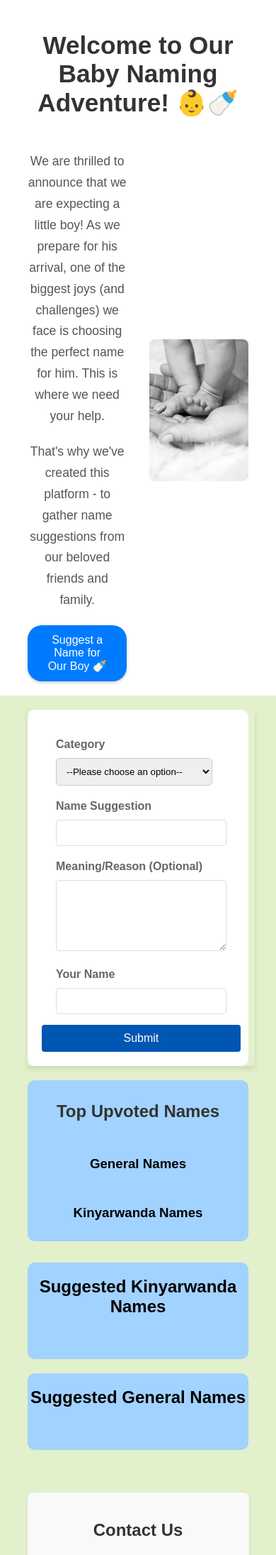
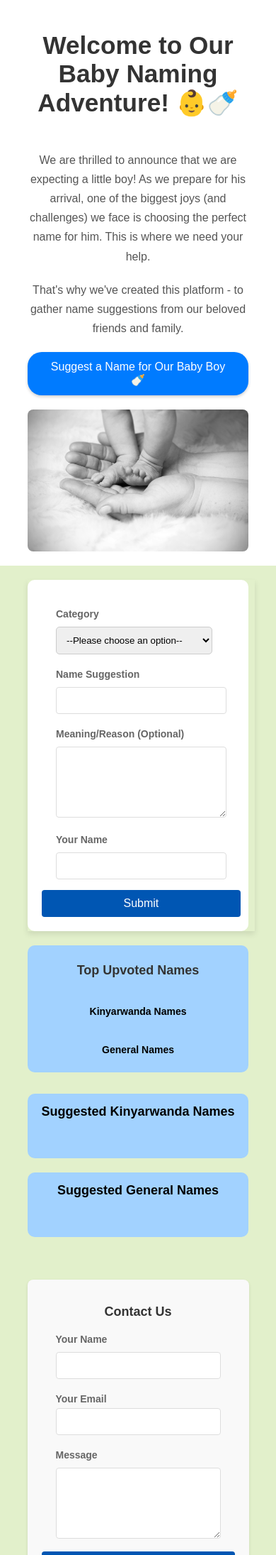
Before and after one commit to cdou2391/baby, a Flask app: page / in a window 390 px wide. Shown: the top 2191 px of the page at 71% size. Run offline with Flask 3, Linux system fonts and the light colour scheme; data that the repository does not hold is empty.

Commit message:
updated a few visual elements

```diff
--- a/static/style/style.css
+++ b/static/style/style.css
@@ -37,6 +37,7 @@ body, html {
     width: 100%;
     justify-content: space-between; /* Adjusts alignment */
     align-items: center; /* Vertically centers content */
+    flex-direction: row;
 }
 
 .text-content {
@@ -315,12 +316,49 @@ button[type="submit"]:hover {
     .categories {
         flex-direction: column;
     }
-    .center-content{
+    .center-content {
         flex-direction: column;
     }
-    .forms-container{
+    .forms-container {
         flex-direction: column;
         width: 90%;
+    }
+
+    .content-container{
+        width: 100%;
+        flex-direction: column;
+    }
+
+    .text-content {
+        width: 100%;
+        max-width: 100%;
+    }
+
+    .image-content {
+        margin-top: 20px;
+        width: 100%; /* Use width instead of max-width */
+        max-width: 100%; /* Adjust width for text readability */
+        background-size: cover; /* Ensures the background covers the div */
+        background-position: center; /* Centers the background image */
+    }
+
+    /* Adjusting font sizes for smaller screens */
+    body, p, button, input, textarea, label, h1, h2, h3, h4, h5, h6 {
+        font-size: 14px; /* Example size; adjust as needed */
+    }
+
+    /* Specific adjustments can be added as needed for different elements */
+    h1 {
+        font-size: 20px; /* Smaller h1 for smaller screens */
+    }
+    h2 {
+        font-size: 18px; /* Smaller h2 for smaller screens */
+    }
+    .button-text, button[type="submit"] {
+        font-size: 16px; /* Smaller button text */
+    }
+    .main-container p{
+        font-size: 16px; /* Smaller button text */
     }
 }
 
--- a/templates/home.html
+++ b/templates/home.html
@@ -17,7 +17,7 @@
                             As we prepare for his arrival, one of the biggest joys (and challenges) we face is choosing the perfect name for him.
                             This is where we need your help.</p>
                         <p>That's why we've created this platform - to gather name suggestions from our beloved friends and family.</p>
-                        <button onclick="scrollToForm()">Suggest a Name for Our Boy 🍼</button>
+                        <button onclick="scrollToForm()">Suggest a Name for Our Baby Boy 🍼</button>
                     </div>
                     <div class="image-content"></div>
                 </div>
@@ -60,9 +60,9 @@
                     <h2>Top Upvoted Names</h2>
                     <div class="categories">
                         <div class="category">
-                            <h3>General Names</h3>
-                            <ul id="topGeneralNames">
-                                {% for name in top_general %}
+                            <h3>Kinyarwanda Names</h3>
+                            <ul id="topKinyarwandaNames">
+                                {% for name in top_kinyarwanda %}
                                     <li>
                                         <div class="name name-entry" data-name-id="{{ name.id }}">
                                             <span class="name">{{ name.name_suggestion }} ({{ name.upvotes }} upvotes)</span>
@@ -73,9 +73,9 @@
                             </ul>
                         </div>
                         <div class="category">
-                            <h3>Kinyarwanda Names</h3>
-                            <ul id="topKinyarwandaNames">
-                                {% for name in top_kinyarwanda %}
+                            <h3>General Names</h3>
+                            <ul id="topGeneralNames">
+                                {% for name in top_general %}
                                     <li>
                                         <div class="name name-entry" data-name-id="{{ name.id }}">
                                             <span class="name">{{ name.name_suggestion }} ({{ name.upvotes }} upvotes)</span>
@@ -167,14 +167,19 @@
             if (modal) {
                 modal.style.display = 'block';
 
-                // Optional: Close the modal when clicking outside of it
+                // Close the modal after 5 seconds
+                setTimeout(function() {
+                    modal.style.display = 'none';
+                }, 3000);
+
                 window.onclick = function(event) {
                     if (event.target === modal) {
                         modal.style.display = 'none';
                     }
-                }
+                };
             }
         });
+
         document.getElementById('contactForm').addEventListener('submit', function(event) {
             const button = this.querySelector('button[type="submit"]');
             const buttonText = button.querySelector('.button-text');
```
Also changed, not shown: 4 other files.
